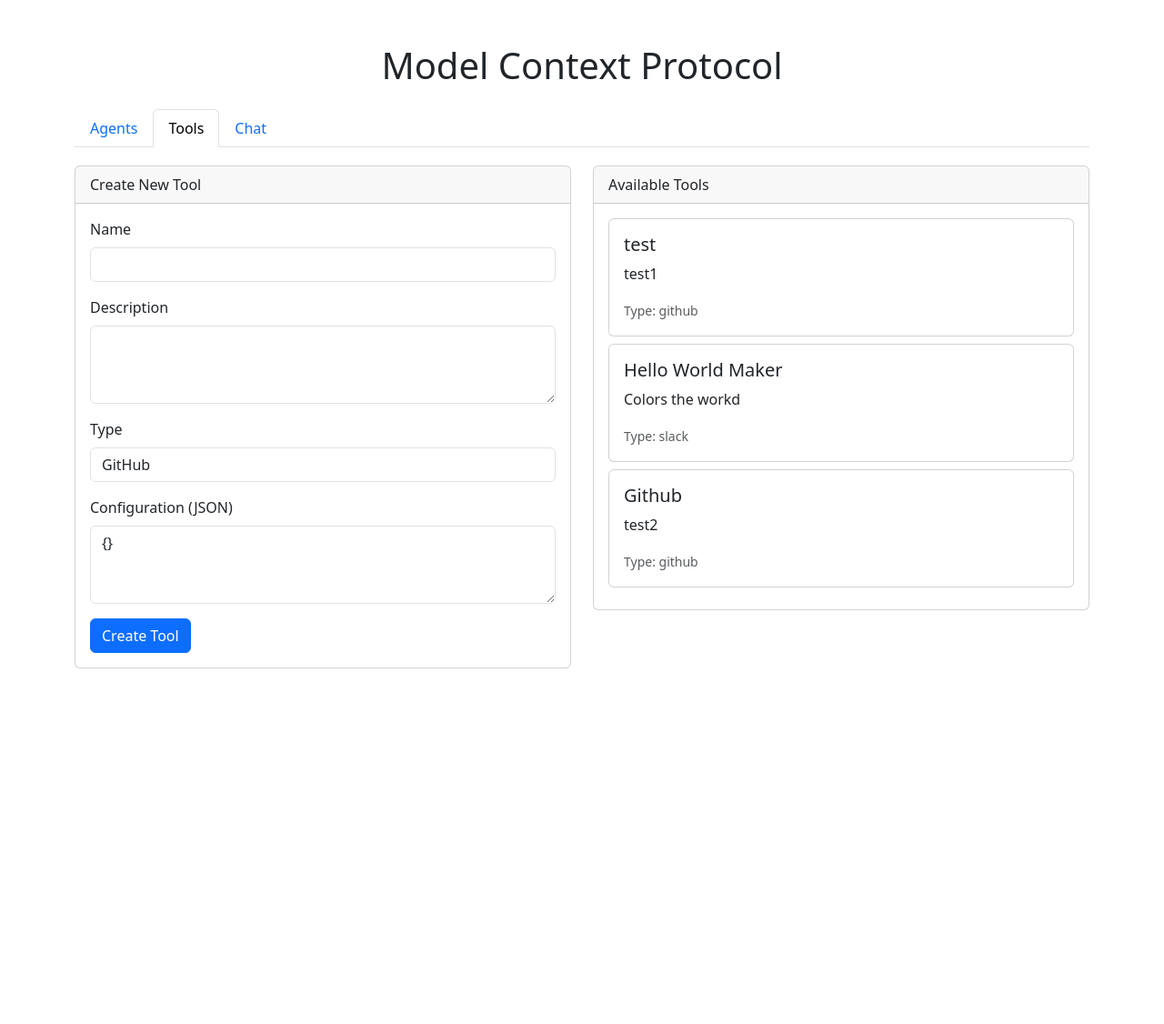
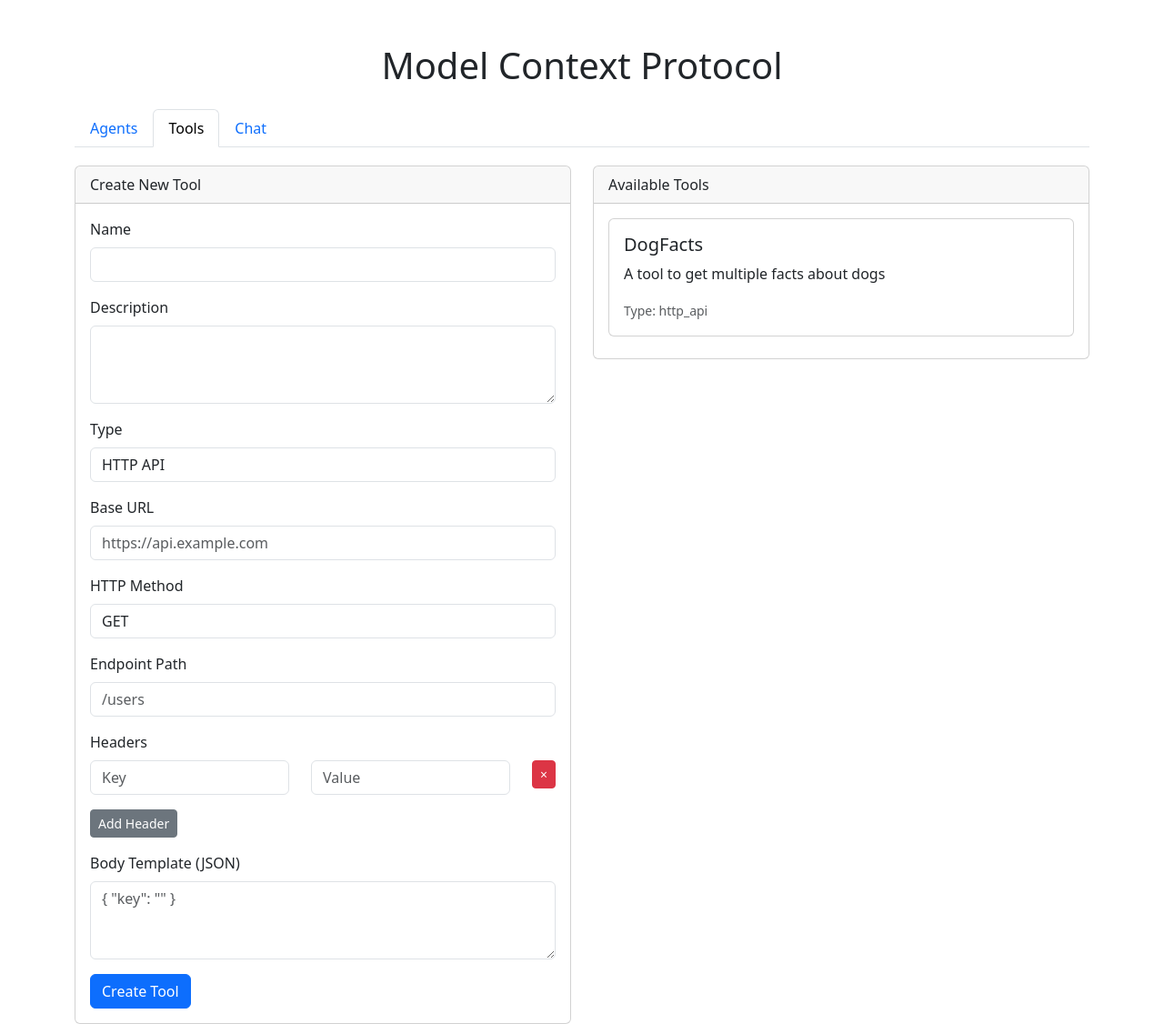
Before and after one commit to nabeelfarooqui98/hackathon-agent-app, a Flask app: page / in a window 1280 px wide, after a click on "Tools". Shown: the whole page at 91% size. Before the commit the page ends 735 px from the top, so only its background shows below. Run offline with Flask 3, Linux system fonts and the light colour scheme.

Commit message:
Add http api tool type and fix registration issues

```diff
--- a/app.py
+++ b/app.py
@@ -35,19 +35,33 @@ def list_agents():
 
 @app.route('/agents', methods=['POST'])
 def create_agent():
-    data = request.json
-    tools = [Tool(**tool) for tool in data.get('tools', [])]
+    data = request.get_json()
+    if not data:
+        return jsonify({'error': 'No data provided'}), 400
+
+    # Get existing tools by name
+    tool_names = data.get('tools', [])
+    tools = []
+    for tool_name in tool_names:
+        tool = storage.get_tool(tool_name)
+        if tool:
+            tools.append(tool)
+        else:
+            return jsonify({'error': f'Tool not found: {tool_name}'}), 404
+
     agent = Agent(
         name=data['name'],
         description=data['description'],
-        tools=tools,
         model=data.get('model', 'meta-llama/llama-4-scout-17b-16e-instruct'),
-        temperature=data.get('temperature', 0.7),
-        max_tokens=data.get('max_tokens', 1024)
+        temperature=float(data.get('temperature', 0.7)),
+        max_tokens=int(data.get('max_tokens', 1024)),
+        tools=tool_names  # Store tool names instead of Tool objects
     )
+
     agents = storage.load_agents()
     agents.append(agent)
     storage.save_agents(agents)
+
     return jsonify(agent.to_dict()), 201
 
 @app.route('/tools', methods=['GET'])
--- a/data/agents.json
+++ b/data/agents.json
@@ -1,13 +1,24 @@
 [
   {
-    "name": "Computer Science Helper",
-    "description": "Helps the user answer computer science questions",
-    "tools": [],
+    "name": "Text reader",
+    "description": "asd",
     "model": "meta-llama/llama-4-scout-17b-16e-instruct",
     "temperature": 0.7,
     "max_tokens": 1024,
-    "is_active": true,
-    "created_at": "2025-05-10T15:30:42.619002",
-    "last_active": "2025-05-10T15:42:39.797585"
+    "tools": [],
+    "created_at": "2025-05-10T15:59:28.822633",
+    "last_active": null
+  },
+  {
+    "name": "dsa",
+    "description": "dsa",
+    "model": "meta-llama/llama-4-scout-17b-16e-instruct",
+    "temperature": 0.7,
+    "max_tokens": 1024,
+    "tools": [
+      "DogFacts"
+    ],
+    "created_at": "2025-05-10T15:59:33.277214",
+    "last_active": null
   }
 ]
--- a/data/tools.json
+++ b/data/tools.json
@@ -1,33 +1,16 @@
 [
   {
-    "name": "test",
-    "description": "test1",
-    "type": "github",
-    "config": {},
-    "is_active": true,
-    "created_at": "2025-05-10T15:39:16.908566"
-  },
-  {
-    "name": "Hello World Maker",
-    "description": "Colors the workd",
-    "type": "slack",
-    "config": {},
-    "is_active": true,
-    "created_at": "2025-05-10T15:39:16.908566"
-  },
-  {
-    "name": "Github",
-    "description": "test2",
-    "type": "github",
+    "name": "DogFacts",
+    "description": "A tool to get multiple facts about dogs",
+    "type": "http_api",
     "config": {
-      "capabilities": [
-        "Code review",
-        "Best practices check",
-        "Security analysis",
-        "Performance optimization"
-      ]
+      "base_url": "https://dogapi.dog/api/v2",
+      "http_method": "GET",
+      "endpoint_path": "/facts",
+      "headers": {},
+      "body_template": ""
     },
-    "is_active": true,
-    "created_at": "2025-05-10T15:39:16.908566"
+    "created_at": "2025-05-10T15:57:31.099824",
+    "last_used": null
   }
 ]
--- a/templates/index.html
+++ b/templates/index.html
@@ -115,15 +115,52 @@
                                     <div class="mb-3">
                                         <label for="toolType" class="form-label">Type</label>
                                         <select class="form-control" id="toolType" required>
-                                            <option value="github">GitHub</option>
-                                            <option value="slack">Slack</option>
-                                            <option value="jira">Jira</option>
-                                            <option value="custom">Custom</option>
+                                            <option value="http_api">HTTP API</option>
                                         </select>
                                     </div>
-                                    <div class="mb-3">
-                                        <label for="toolConfig" class="form-label">Configuration (JSON)</label>
-                                        <textarea class="form-control" id="toolConfig" rows="3" required>{}</textarea>
+
+                                    <!-- HTTP API Configuration -->
+                                    <div id="httpApiConfig" class="mb-3">
+                                        <div class="mb-3">
+                                            <label for="baseUrl" class="form-label">Base URL</label>
+                                            <input type="url" class="form-control" id="baseUrl" placeholder="https://api.example.com">
+                                        </div>
+                                        <div class="mb-3">
+                                            <label for="httpMethod" class="form-label">HTTP Method</label>
+                                            <select class="form-control" id="httpMethod">
+                                                <option value="GET">GET</option>
+                                                <option value="POST">POST</option>
+                                                <option value="PUT">PUT</option>
+                                                <option value="DELETE">DELETE</option>
+                                            </select>
+                                        </div>
+                                        <div class="mb-3">
+                                            <label for="endpointPath" class="form-label">Endpoint Path</label>
+                                            <input type="text" class="form-control" id="endpointPath" placeholder="/users">
+                                        </div>
+                                        <div class="mb-3">
+                                            <label class="form-label">Headers</label>
+                                            <div id="headersContainer">
+                                                <div class="header-pair mb-2">
+                                                    <div class="row">
+                                                        <div class="col">
+                                                            <input type="text" class="form-control" placeholder="Key" name="headerKey">
+                                                        </div>
+                                                        <div class="col">
+                                                            <input type="text" class="form-control" placeholder="Value" name="headerValue">
+                                                        </div>
+                                                        <div class="col-auto">
+                                                            <button type="button" class="btn btn-danger btn-sm remove-header">×</button>
+                                                        </div>
+                                                    </div>
+                                                </div>
+                                            </div>
+                                            <button type="button" class="btn btn-secondary btn-sm mt-2" id="addHeader">Add Header</button>
+                                        </div>
+                                        <div class="mb-3">
+                                            <label for="bodyTemplate" class="form-label">Body Template (JSON)</label>
+                                            <textarea class="form-control" id="bodyTemplate" rows="3" placeholder='{ "key": "{{value}}" }'></textarea>
+                                        </div>
                                     </div>
                                     <button type="submit" class="btn btn-primary">Create Tool</button>
                                 </form>
@@ -239,15 +276,59 @@
             }
         });
 
+        // Add Header Button Handler
+        document.getElementById('addHeader').addEventListener('click', () => {
+            const container = document.getElementById('headersContainer');
+            const headerPair = document.createElement('div');
+            headerPair.className = 'header-pair mb-2';
+            headerPair.innerHTML = `
+                <div class="row">
+                    <div class="col">
+                        <input type="text" class="form-control" placeholder="Key" name="headerKey">
+                    </div>
+                    <div class="col">
+                        <input type="text" class="form-control" placeholder="Value" name="headerValue">
+                    </div>
+                    <div class="col-auto">
+                        <button type="button" class="btn btn-danger btn-sm remove-header">×</button>
+                    </div>
+                </div>
+            `;
+            container.appendChild(headerPair);
+        });
+
+        // Remove Header Button Handler
+        document.addEventListener('click', (e) => {
+            if (e.target.classList.contains('remove-header')) {
+                e.target.closest('.header-pair').remove();
+            }
+        });
+
         // Create Tool Form Handler
         document.getElementById('createToolForm').addEventListener('submit', async (e) => {
             e.preventDefault();
+
+            // Collect headers
+            const headers = {};
+            document.querySelectorAll('.header-pair').forEach(pair => {
+                const key = pair.querySelector('[name="headerKey"]').value;
+                const value = pair.querySelector('[name="headerValue"]').value;
+                if (key && value) {
+                    headers[key] = value;
+                }
+            });
 
             const toolData = {
                 name: document.getElementById('toolName').value,
                 description: document.getElementById('toolDescription').value,
                 type: document.getElementById('toolType').value,
-                config: JSON.parse(document.getElementById('toolConfig').value)
+                config: {
+                    base_url: document.getElementById('baseUrl').value,
+                    http_method: document.getElementById('httpMethod').value,
+                    endpoint_path: document.getElementById('endpointPath').value,
+                    headers: headers,
+                    body_template: document.getElementById('bodyTemplate').value
+                }
             };
 
             try {
@@ -262,6 +343,22 @@
                 if (response.ok) {
                     loadTools();
                     e.target.reset();
+                    // Clear headers
+                    document.getElementById('headersContainer').innerHTML = `
+                        <div class="header-pair mb-2">
+                            <div class="row">
+                                <div class="col">
+                                    <input type="text" class="form-control" placeholder="Key" name="headerKey">
+                                </div>
+                                <div class="col">
+                                    <input type="text" class="form-control" placeholder="Value" name="headerValue">
+                                </div>
+                                <div class="col-auto">
+                                    <button type="button" class="btn btn-danger btn-sm remove-header">×</button>
+                                </div>
+                            </div>
+                        </div>
+                    `;
                 } else {
                     const data = await response.json();
                     alert(`Error: ${data.error}`);
```
Also changed, not shown: models.py (+48 -27 lines).
